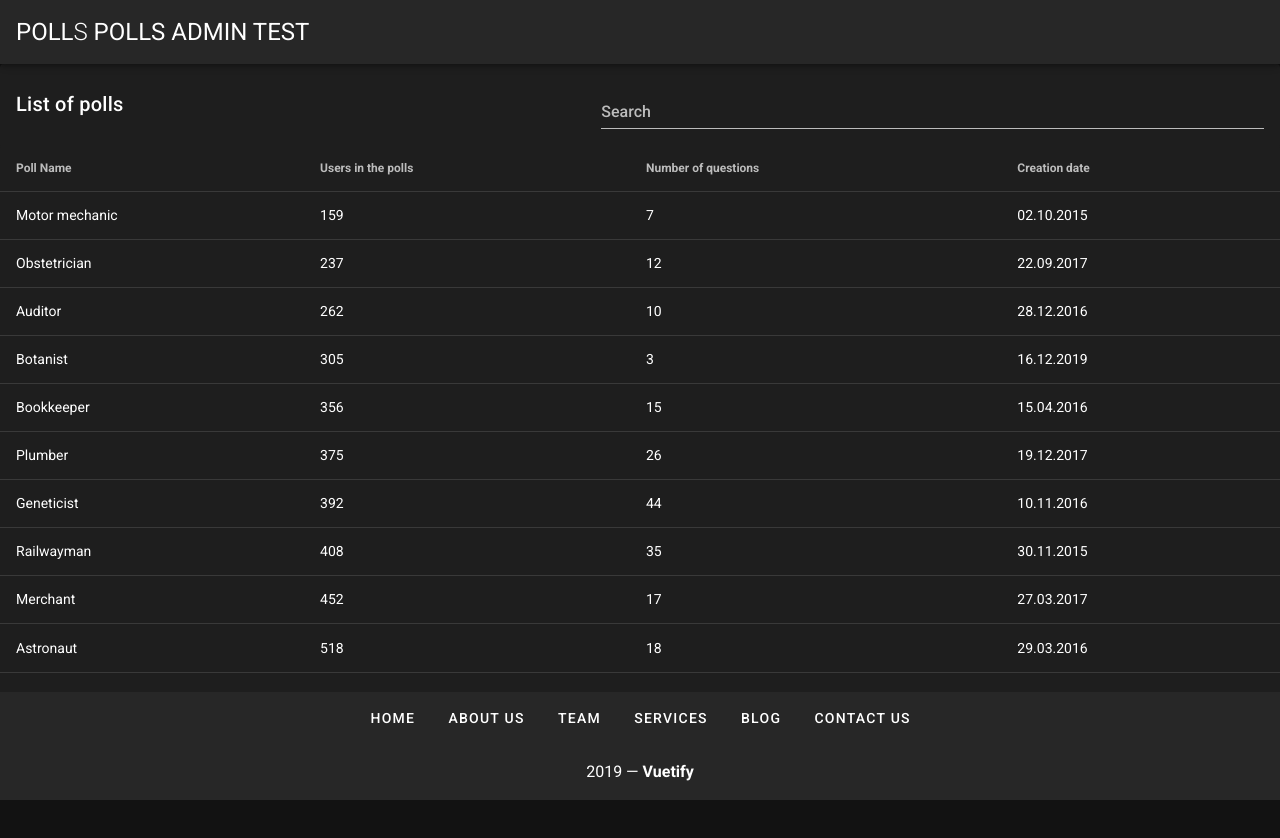
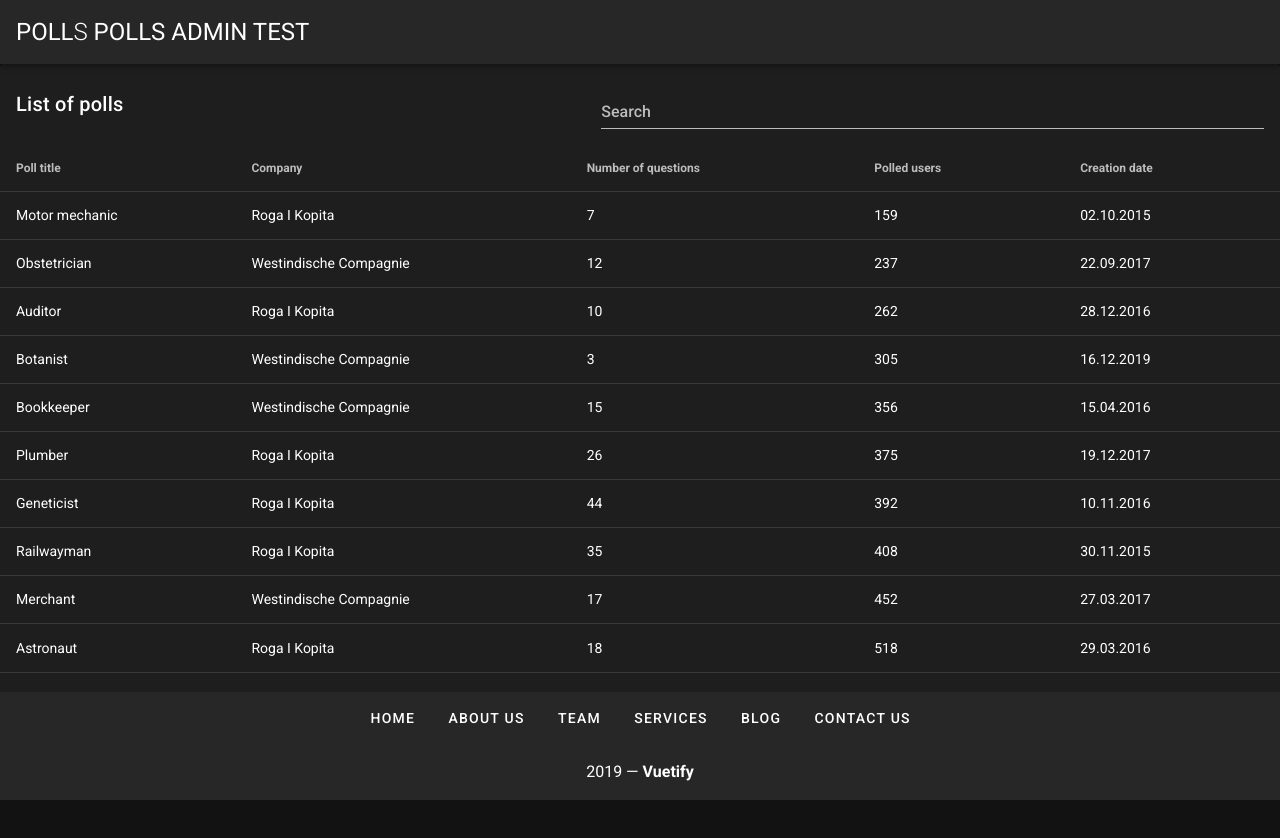
Before and after one commit to pavelDruzhinin/school-5-command-1, a Vue app: page /admin in a window 1280 px wide. Built offline with nearby package versions, Linux system fonts and the light colour scheme.

Commit message:
Переделал таблицу, добавил, удалил столбцы Admin.vue

```diff
--- a/src/components/Admin.vue
+++ b/src/components/Admin.vue
@@ -26,72 +26,83 @@
         search: '',
         headers: [
           {
-            text: 'Poll Name',
+            text: 'Poll title',
             align: 'left',
             sortable: false,
             value: 'name',
           },
-          { text: 'Users in the polls', value: 'userpolls' },
+          { text: 'Company', value: 'company' },
           { text: 'Number of questions', value: 'numquest' },
+          { text: 'Polled users', value: 'userpolls' },
           { text: 'Creation date', value: 'creatdate' },
         ],
         desserts: [
           {
             name: 'Motor mechanic',
+            company: 'Roga I Kopita',
             userpolls: 159,
             numquest: 7,
             creatdate: '02.10.2015',
           },
           {
             name: 'Obstetrician',
+            company:'Westindische Compagnie',
             userpolls: 237,
             numquest: 12,
             creatdate: '22.09.2017',
           },
           {
             name: 'Auditor',
+            company: 'Roga I Kopita',
             userpolls: 262,
             numquest: 10,
             creatdate: '28.12.2016',
           },
           {
             name: 'Botanist',
+            company:'Westindische Compagnie',
             userpolls: 305,
             numquest: 3,
             creatdate: '16.12.2019',
           },
           {
             name: 'Bookkeeper',
+            company:'Westindische Compagnie',
             userpolls: 356,
             numquest: 15,
             creatdate: '15.04.2016',
           },
           {
             name: 'Plumber',
+            company: 'Roga I Kopita',
             userpolls: 375,
             numquest: 26,
             creatdate: '19.12.2017',
           },
           {
             name: 'Geneticist',
+            company: 'Roga I Kopita',
             userpolls: 392,
             numquest: 44,
             creatdate: '10.11.2016',
           },
           {
             name: 'Railwayman',
+            company: 'Roga I Kopita',
             userpolls: 408,
             numquest: 35,
             creatdate: '30.11.2015',
           },
           {
             name: 'Merchant',
+            company:'Westindische Compagnie',
             userpolls: 452,
             numquest: 17,
             creatdate: '27.03.2017',
           },
           {
             name: 'Astronaut',
+            company: 'Roga I Kopita',
             userpolls: 518,
             numquest: 18,
             creatdate: '29.03.2016',
```
